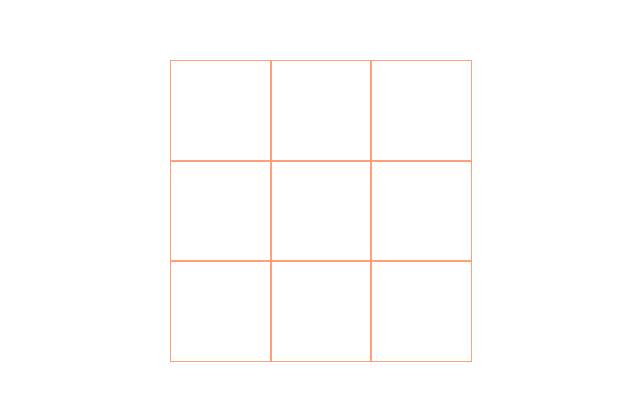
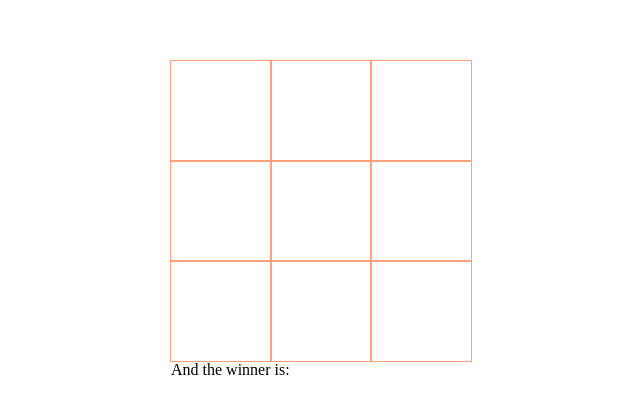
Before and after one commit to patrick-plue/tic-tac-toe-react, a React (Create React App) app: page / in a window 1280 px wide. Shown: the part 189-602 px from the top of the page, without its empty margins (319-959 px from the left). Built offline with nearby package versions, Linux system fonts and the light colour scheme.

Commit message:
display winner and stop game

```diff
--- a/src/components/Board.jsx
+++ b/src/components/Board.jsx
@@ -24,7 +24,10 @@ export default function Board() {
     [0, 0, 0],
   ]);
 
+  const [winner, setWinner] = useState('');
+
   function setMarks(index1, index2) {
+    if (winner) return;
     const copyIsMarked = [...isMarked];
     if (
       copyIsMarked[index1][index2] !== 1 &&
@@ -72,9 +75,9 @@ export default function Board() {
   useEffect(() => {
     //win logic
     if (checkWinner(1)) {
-      console.log('player win');
+      setWinner('player');
     } else if (checkWinner(2)) {
-      console.log('computer wins');
+      setWinner('computer');
     }
   }, [isMarked]);
 
@@ -91,6 +94,9 @@ export default function Board() {
           />
         ))
       )}
+      <div>
+        <p>And the winner is: {winner}</p>
+      </div>
     </div>
   );
 }
```
